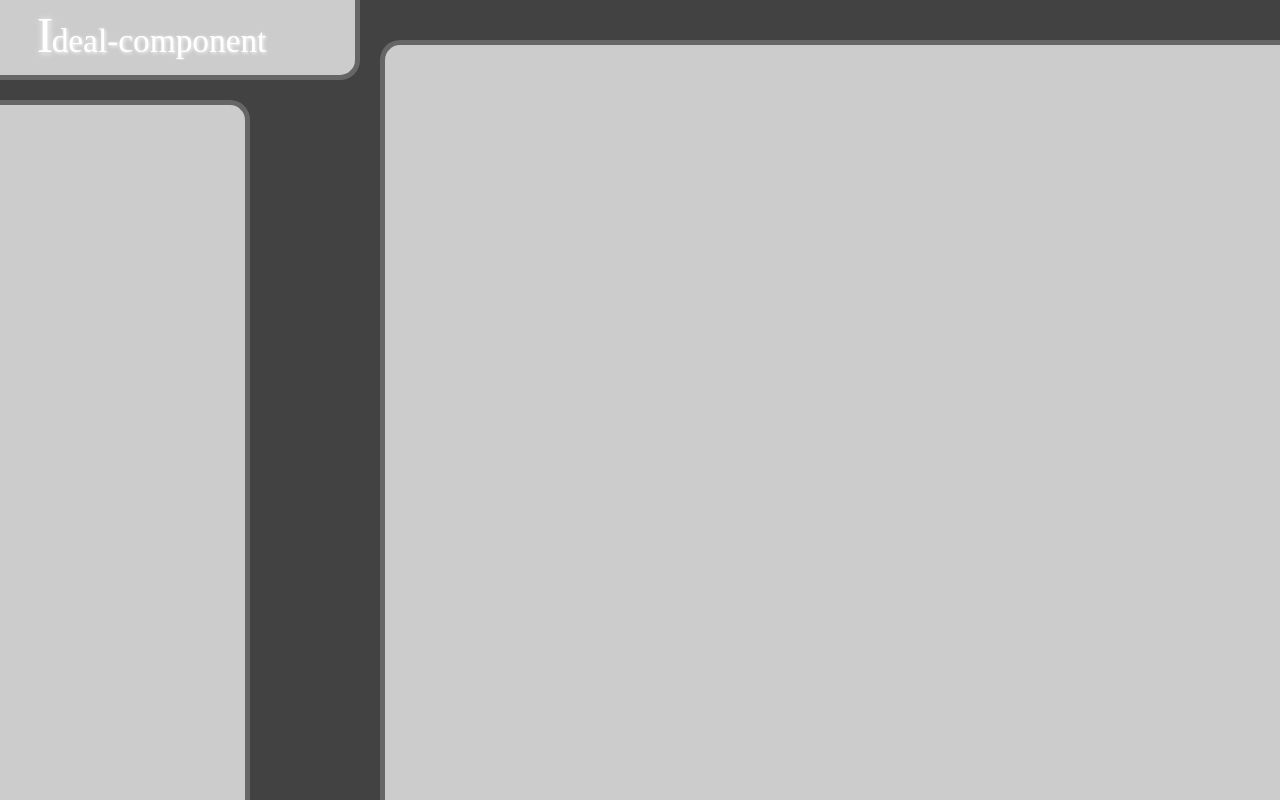
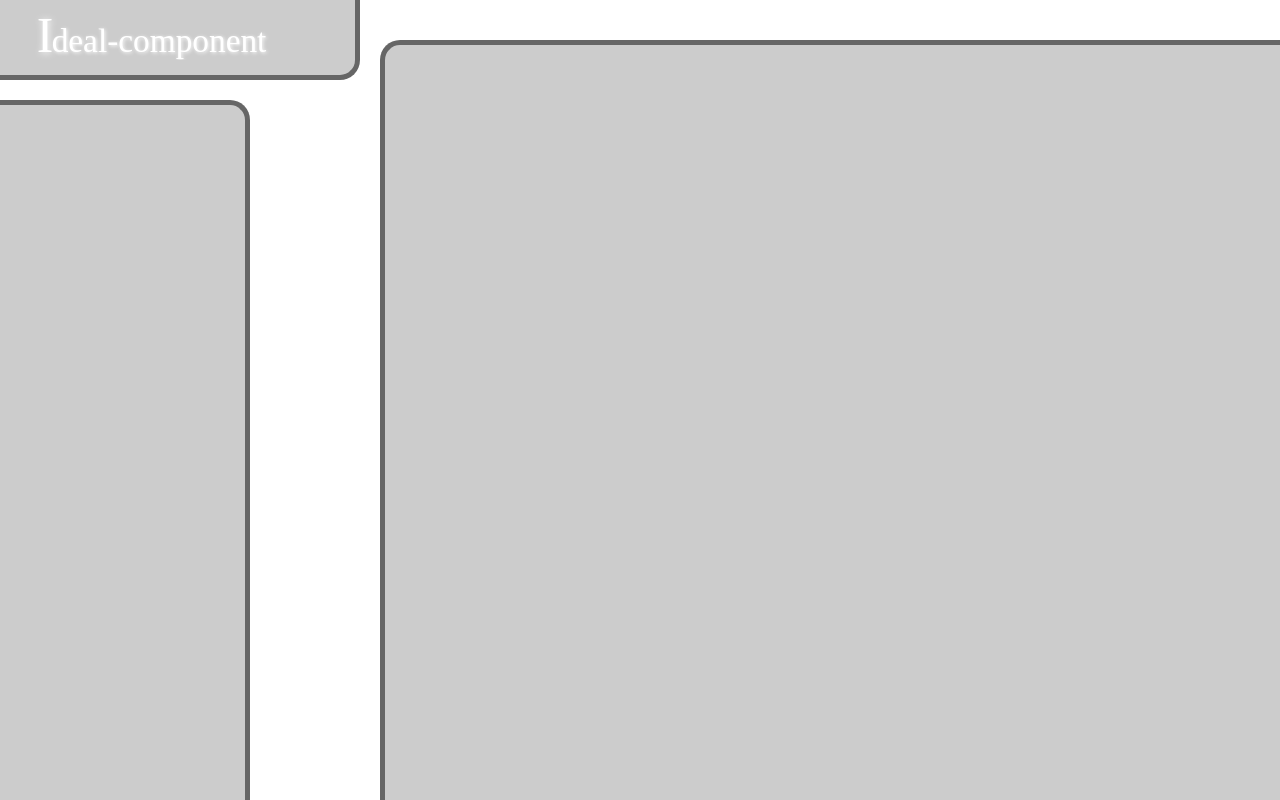
Before and after one commit to Stan-BK/idealy-component, a Vue app: page / in a window 1280 px wide. Built offline with nearby package versions, Linux system fonts and the light colour scheme.

Commit message:
update: 更改页面背景色

```diff
--- a/src/assets/main.css
+++ b/src/assets/main.css
@@ -1,5 +1,5 @@
 body {
-  background-color: #424242;
+  background-color: #fff;
   margin: 0;
 }
 * {
```
